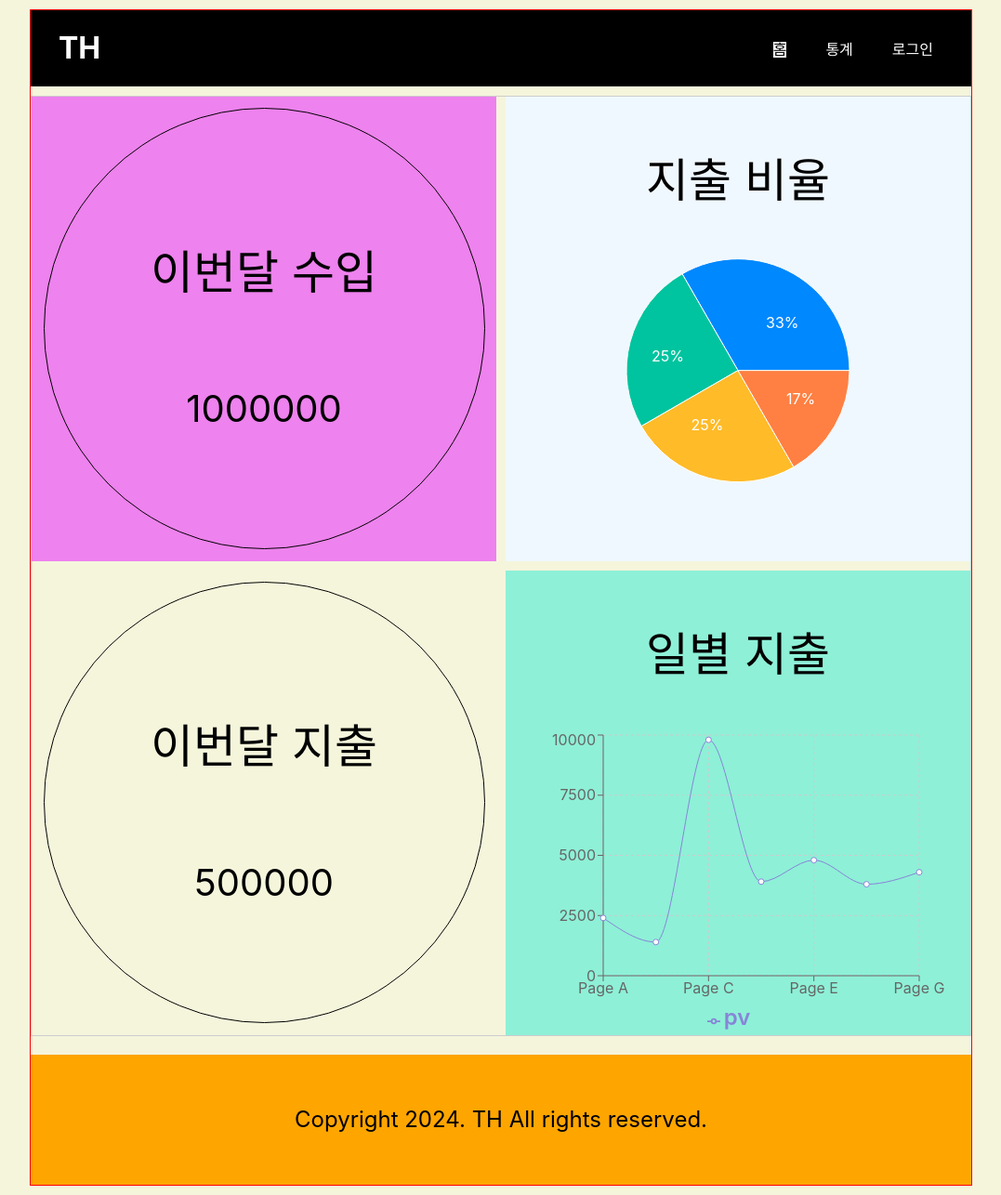
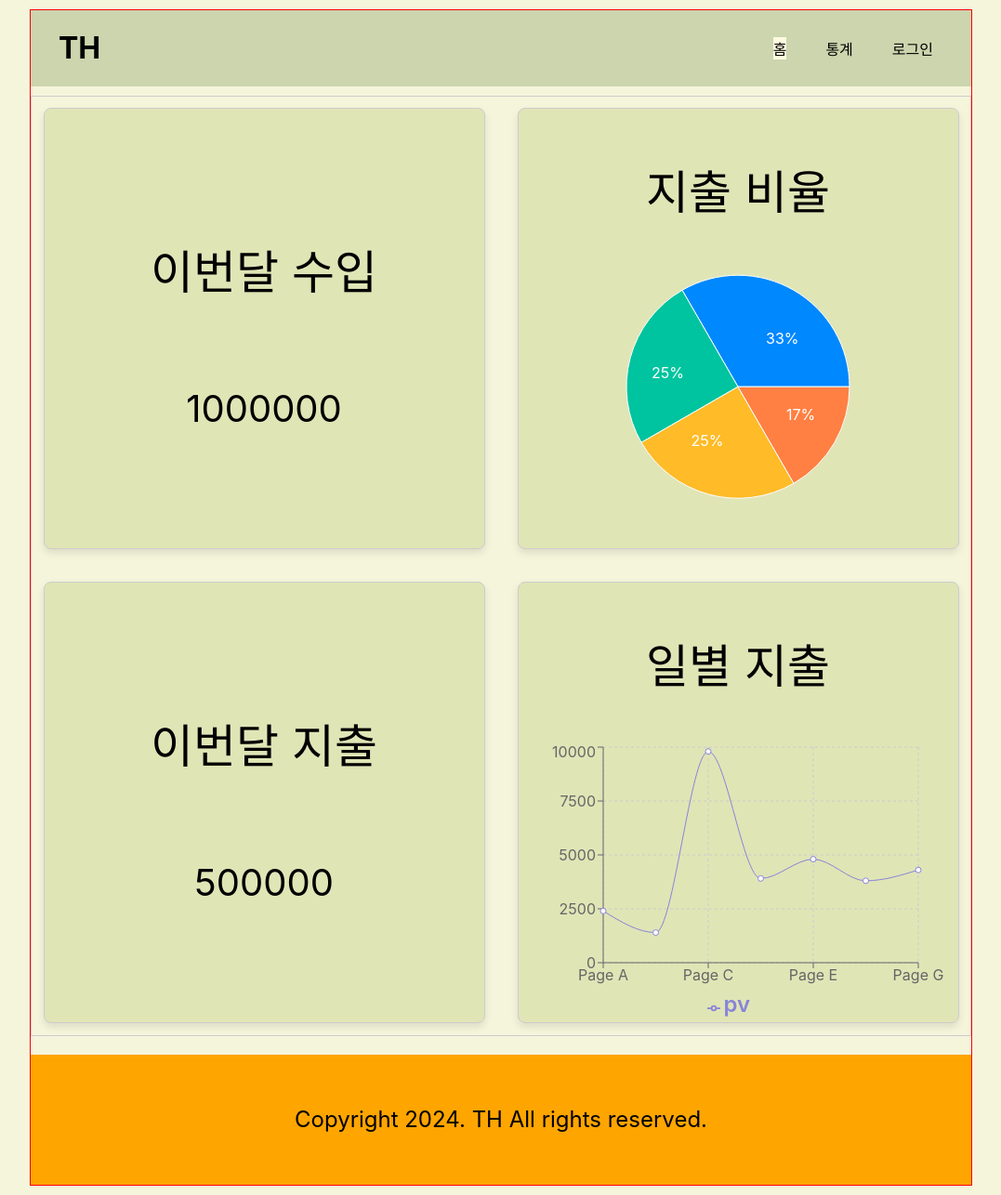
Before and after one commit to PiscesTH/hab, a React (Create React App) app: page / in a window 1280 px wide. Shown: the whole page at 93% size, without its empty margins (101-1178 px from the left). Built offline with nearby package versions, Linux system fonts and the light colour scheme.

Commit message:
2024-08-28

```diff
--- a/src/App.css
+++ b/src/App.css
@@ -45,10 +45,7 @@ main {
     "expenditure graph";
 }
 
-.income,
-.ratio,
-.expenditure,
-.graph {
+.main-container > div {
   display: flex;
   align-items: center;
   justify-content: center;
@@ -62,8 +59,9 @@ main {
 
 a {
   text-decoration: none;
-  color: white;
   background-color: transparent;
+  display: inline-block;
+  color: black;
 }
 
 /* header */
@@ -91,7 +89,7 @@ li > button {
   background-color: transparent;
   border: 0;
   cursor: pointer;
-  color: white;
+  color: black;
 }
 
 .header-nav > li {
@@ -104,26 +102,26 @@ li > button {
 }
 
 .active {
-  background: white;
-  color: #000;
+  background: #FEFAE0;
+  /* color: #000; */
 }
 
 /* income */
 .income {
   grid-area: income;
-  background-color: violet;
 }
 
-.income > div,
-.expenditure > div {
-  border: solid 1px black;
-  border-radius: 50%;
+.main-container > div > div {
+  border-radius: 8px;
+  background-color: #E0E5B6;
   width: 95%;
   height: 95%;
   display: flex;
   flex-direction: column;
   align-items: center;
   justify-content: center;
+  box-shadow: 0 4px 8px rgba(0, 0, 0, 0.1);
+  border: 1px solid #ccc;
 }
 
 p {
@@ -143,9 +141,17 @@ p {
 /* ratio */
 .ratio {
   grid-area: ratio;
-  background-color: aliceblue;
+}
+
+/* .ratio > div {
+  width: 95%;
+  height: 95%;
+  box-shadow: 0 4px 8px rgba(0, 0, 0, 0.1);
+  border: 1px solid #ccc;
+  border-radius: 8px;
+  background-color: #E0E5B6;
   flex-direction: column;
-}
+} */
 
 .ratio > p {
   font-size: 50px;
@@ -155,13 +161,11 @@ p {
 /* expenditure */
 .expenditure {
   grid-area: expenditure;
-  background-color: beige;
 }
 
 /* graph */
 .graph {
   grid-area: graph;
-  background-color: #8ef0d7;
   flex-direction: column;
 }
 
@@ -177,7 +181,7 @@ footer {
 }
 
 .header-container {
-  background-color: black;
+  background-color: #CCD5AE;
   display: flex;
   align-items: center;
   justify-content: space-between;
@@ -394,7 +398,6 @@ input[type="text"]:focus, select:focus, textarea:focus {
   margin: 20px;
   border-radius: 8px;
   background-color: #ccc;
-  box-shadow: 0 4px 8px rgba(0, 0, 0, 0.1);
 }
 
 .list-item {
--- a/src/App.js
+++ b/src/App.js
@@ -21,8 +21,10 @@ function MainPage() {
         </div>
       </div>
       <div className="ratio">
-        <p>지출 비율</p>
-        <Chart></Chart>
+        <div>
+          <p>지출 비율</p>
+          <Chart></Chart>
+        </div>
       </div>
       <div className="expenditure">
         <div>
@@ -31,8 +33,10 @@ function MainPage() {
         </div>
       </div>
       <div className="graph">
-        <p>일별 지출</p>
-        <LineChart></LineChart>
+        <div>
+          <p>일별 지출</p>
+          <LineChart></LineChart>
+        </div>
       </div>
     </div>
   );
--- a/src/Chart.js
+++ b/src/Chart.js
@@ -40,12 +40,12 @@ const renderCustomizedLabel = ({
 export default class Chart extends PureComponent {
   render() {
     return (
-      <ResponsiveContainer  width={'100%' } height={'100%'}>
+      <ResponsiveContainer  width={'80%' } height={'80%'}>
         <PieChart>
           <Pie
             data={data}
             cx={'50%'}
-            cy={'37%'}
+            cy={'42%'}
             labelLine={false}
             label={renderCustomizedLabel}
             outerRadius={120} /* 차트 자체의 크기 */
--- a/src/LineChart.js
+++ b/src/LineChart.js
@@ -43,11 +43,13 @@ export default class Example extends PureComponent {
 
   render() {
     return (
-      <ResponsiveContainer width="90%" height="70%">
+      <ResponsiveContainer width="95%" height="65%">
         <LineChart
-          width={500}
-          height={300}
+          width={400}
+          height={400}
           data={data}
+          cx={'50%'}
+          cy={'42%'}
           margin={{
             top: 5,
             right: 30,
```
